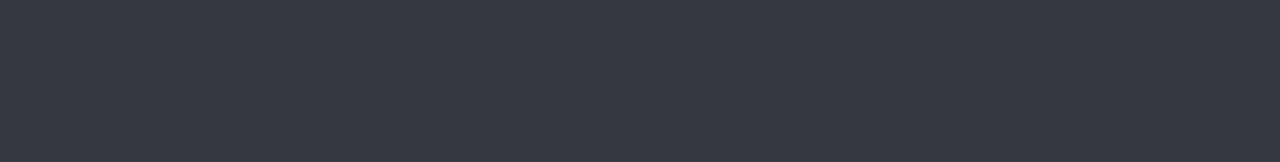
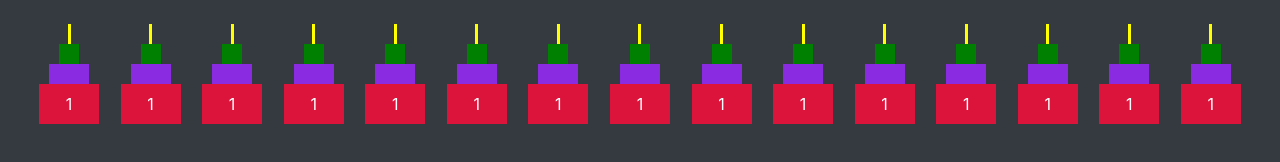
Before and after one commit to saurabhghatnekar/bake-the-cake, a plain HTML site: page index.html in a window 1280 px wide. Drawn offline with nearby package versions, Linux system fonts and the light colour scheme.

Commit message:
No JS solution
Used only bootstrap

```diff
--- a/index.html
+++ b/index.html
@@ -17,8 +17,100 @@
     <link rel="stylesheet" href="./styles.css" />
   </head>
   <body class="bg-dark h-100 p-4">
-    <div class="container-fluid">
+    <div class="container-fluid d-flex flex-wrap justify-content-between">
       <!-- YOUR CODE HERE -->
+      <div class="d-flex flex-column align-items-center">
+      <div class="box-0"></div>
+      <div class="box-1"></div>
+      <div class="box-2"></div>
+      <div class="box-3">1</div>
+      </div>
+      <div class="d-flex flex-column align-items-center">
+      <div class="box-0"></div>
+      <div class="box-1"></div>
+      <div class="box-2"></div>
+      <div class="box-3">1</div>
+      </div>
+      <div class="d-flex flex-column align-items-center">
+      <div class="box-0"></div>
+      <div class="box-1"></div>
+      <div class="box-2"></div>
+      <div class="box-3">1</div>
+      </div>
+      <div class="d-flex flex-column align-items-center">
+      <div class="box-0"></div>
+      <div class="box-1"></div>
+      <div class="box-2"></div>
+      <div class="box-3">1</div>
+      </div>
+      <div class="d-flex flex-column align-items-center">
+      <div class="box-0"></div>
+      <div class="box-1"></div>
+      <div class="box-2"></div>
+      <div class="box-3">1</div>
+      </div>
+      <div class="d-flex flex-column align-items-center">
+      <div class="box-0"></div>
+      <div class="box-1"></div>
+      <div class="box-2"></div>
+      <div class="box-3">1</div>
+      </div>
+      <div class="d-flex flex-column align-items-center">
+      <div class="box-0"></div>
+      <div class="box-1"></div>
+      <div class="box-2"></div>
+      <div class="box-3">1</div>
+      </div>
+      <div class="d-flex flex-column align-items-center">
+      <div class="box-0"></div>
+      <div class="box-1"></div>
+      <div class="box-2"></div>
+      <div class="box-3">1</div>
+      </div>
+      <div class="d-flex flex-column align-items-center">
+      <div class="box-0"></div>
+      <div class="box-1"></div>
+      <div class="box-2"></div>
+      <div class="box-3">1</div>
+      </div>
+      <div class="d-flex flex-column align-items-center">
+      <div class="box-0"></div>
+      <div class="box-1"></div>
+      <div class="box-2"></div>
+      <div class="box-3">1</div>
+      </div>
+      <div class="d-flex flex-column align-items-center">
+      <div class="box-0"></div>
+      <div class="box-1"></div>
+      <div class="box-2"></div>
+      <div class="box-3">1</div>
+      </div>
+      <div class="d-flex flex-column align-items-center">
+      <div class="box-0"></div>
+      <div class="box-1"></div>
+      <div class="box-2"></div>
+      <div class="box-3">1</div>
+      </div>
+      <div class="d-flex flex-column align-items-center">
+      <div class="box-0"></div>
+      <div class="box-1"></div>
+      <div class="box-2"></div>
+      <div class="box-3">1</div>
+      </div>
+      <div class="d-flex flex-column align-items-center">
+      <div class="box-0"></div>
+      <div class="box-1"></div>
+      <div class="box-2"></div>
+      <div class="box-3">1</div>
+      </div>
+      <div class="d-flex flex-column align-items-center">
+      <div class="box-0"></div>
+      <div class="box-1"></div>
+      <div class="box-2"></div>
+      <div class="box-3">1</div>
+      </div>
+
+
     </div>
   </body>
 </html>
--- a/styles.css
+++ b/styles.css
@@ -20,4 +20,8 @@
   width: 60px;
   height: 40px;
   background-color: crimson;
+  display: flex;
+  align-items: center;
+  justify-content: center;
+  color: white;
 }
```
